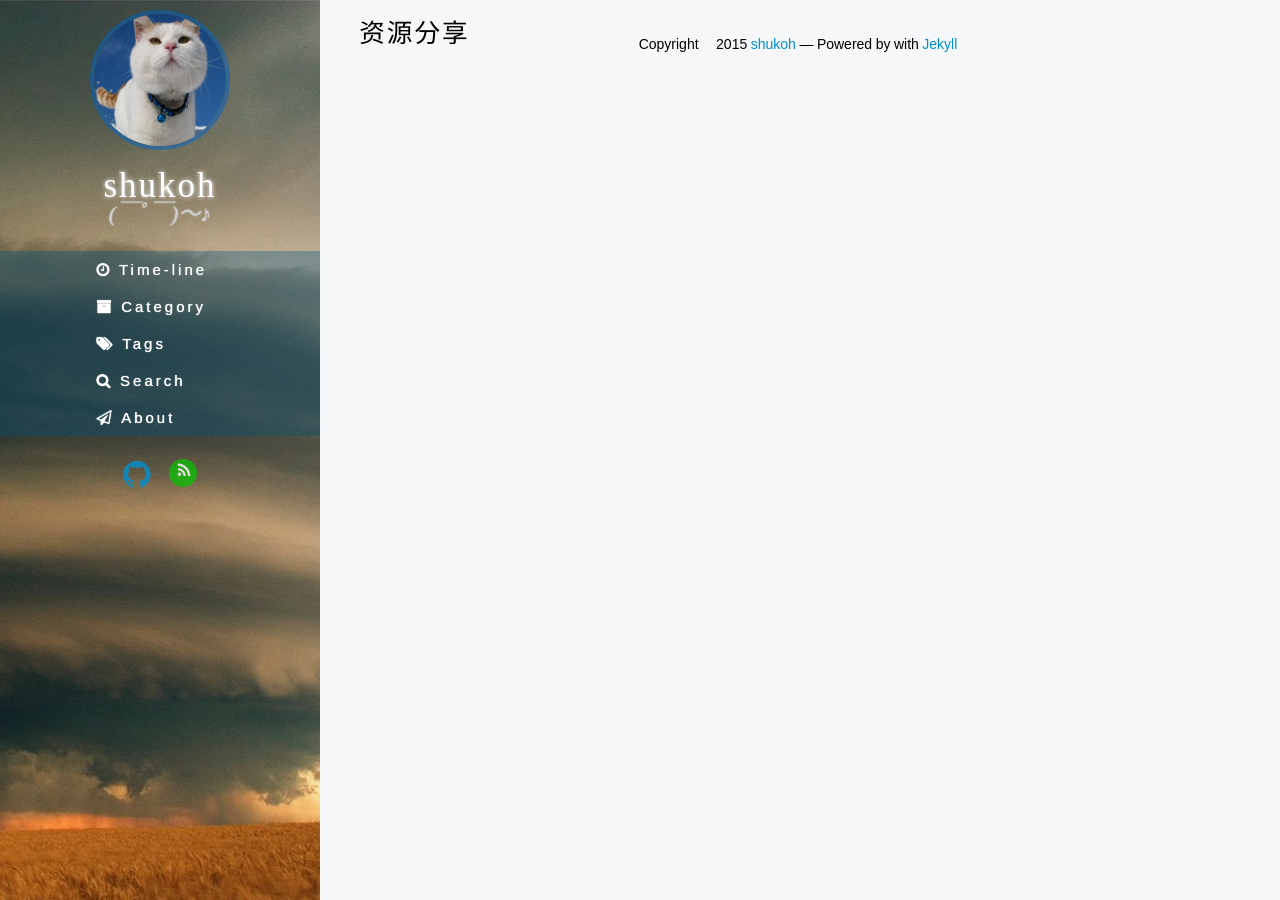
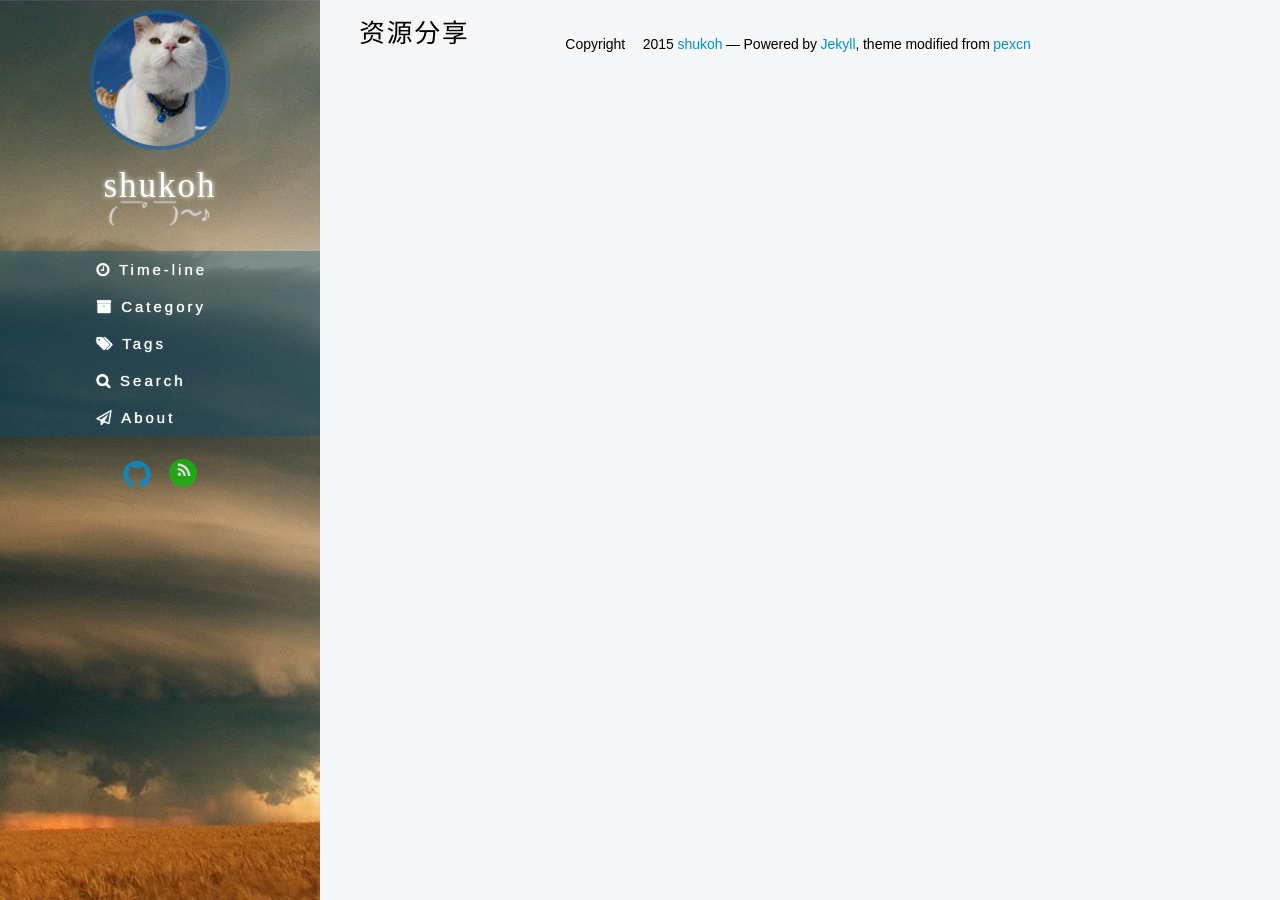
Before and after one commit to shukohChin/shukohChin.github.io, a Jekyll site: the page built from page/month.html, in a window 1280 px wide. Built offline with Jekyll 4.4.1, drawn with Linux system fonts in a browser that asks for light colours; nearby versions of some CDN libraries; library files that are not in the unit come from our copies; Markdown is read by kramdown in place of the engine named in the settings; comment, search, counter and statistics services are not loaded.

Commit message:
post memo

```diff
--- a/_includes/footer.html
+++ b/_includes/footer.html
@@ -1,3 +1,3 @@
 <footer>Copyright ©{{ site.time | date: "%Y" }} <a href="{{ site.blog.url }}">
-{{ site.blog.name }}</a> &mdash; Powered by with <a href="http://jekyllrb.com/" target="_blank">Jekyll</a>
+{{ site.blog.name }}</a> &mdash; Powered by <a href="http://jekyllrb.com/" target="_blank">Jekyll</a>, theme modified from <a href="https://github.com/pexcn/Jekyll-Light">pexcn</a>
 </footer>
```
